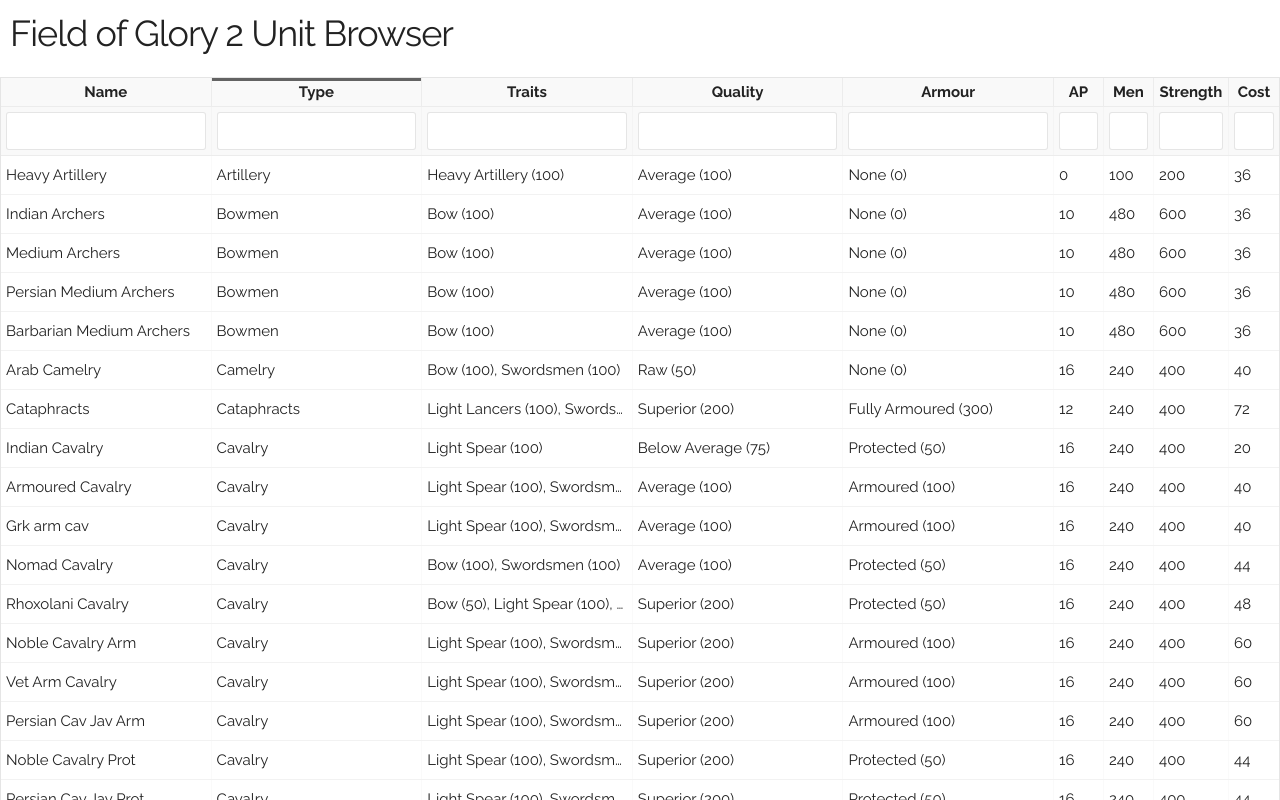
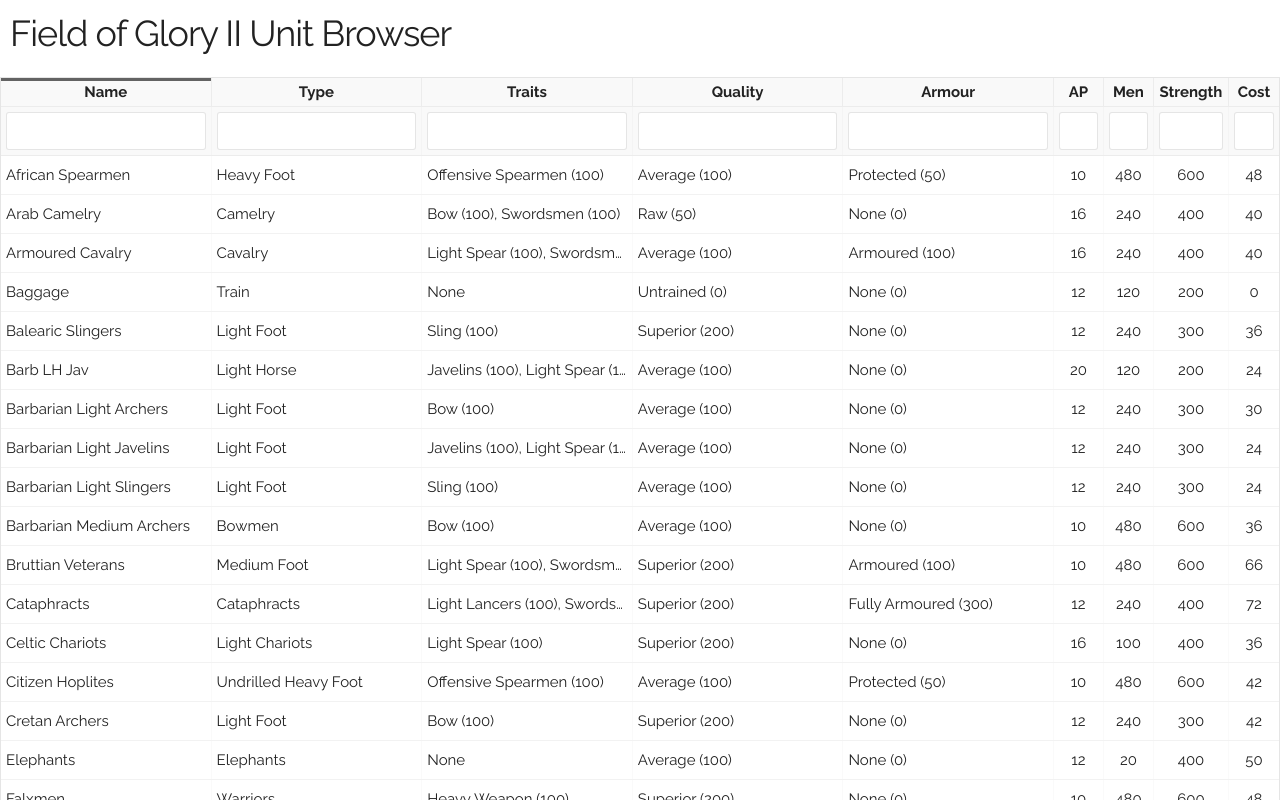
Before and after one commit to lawrie-sm/fog2-reference-sheet, a React (Create React App) app: page / in a window 1280 px wide. Shown: the top 800 px of the page. Built offline with nearby package versions, Linux system fonts and the light colour scheme.

Commit message:
Fixed misalignment due to overflow scrollbar

```diff
--- a/src/components/Header.js
+++ b/src/components/Header.js
@@ -2,7 +2,7 @@
 import '../styles/header.css';
 
 const Header = ({props}) => (
-  <h3 id='main-header'>Field of Glory 2 Unit Browser</h3>
+  <h3 id='main-header'>Field of Glory II Unit Browser</h3>
 );
 
 export default Header
--- a/src/components/UnitTable.js
+++ b/src/components/UnitTable.js
@@ -46,17 +46,20 @@
       {
         Header: 'AP',
         accessor: 'AP',
-        maxWidth: 50
+        maxWidth: 50,
+        style: {'text-align': 'center'}
       },
       {
         Header: 'Men',
         accessor: 'TotalMen',
-        maxWidth: 50
+        maxWidth: 50,
+        style: {'text-align': 'center'}
       },
       {
         Header: 'Strength',
         accessor: 'UnitSize',
-        maxWidth: 75
+        maxWidth: 75,
+        style: {'text-align': 'center'}
       },
       /*{
         Header: 'Stealthy',
@@ -66,7 +69,8 @@
       {
         Header: 'Cost',
         accessor: 'Cost',
-        maxWidth: 50
+        maxWidth: 50,
+        style: {'text-align': 'center'}
       }]};
   }
 
@@ -81,7 +85,7 @@
     showPageSizeOptions={false}
     defaultPageSize={100}
     showPageJump={false}
-    defaultSorted={[{id: 'Type'}]}
+    defaultSorted={[{id: 'Name'}]}
     filterable={true}
     minRows={10}
     />
--- a/src/styles/react-table.css
+++ b/src/styles/react-table.css
@@ -477,12 +477,6 @@
   margin-bottom: 0;
 }
 
-/* Fixed header and scrolling */
-.ReactTable {
-  overflow: auto;
-  height: 800px;
-}
-
 .ReactTable .rt-thead {
   background-color: rgba(0, 0, 0, 0.025);
 }
```
